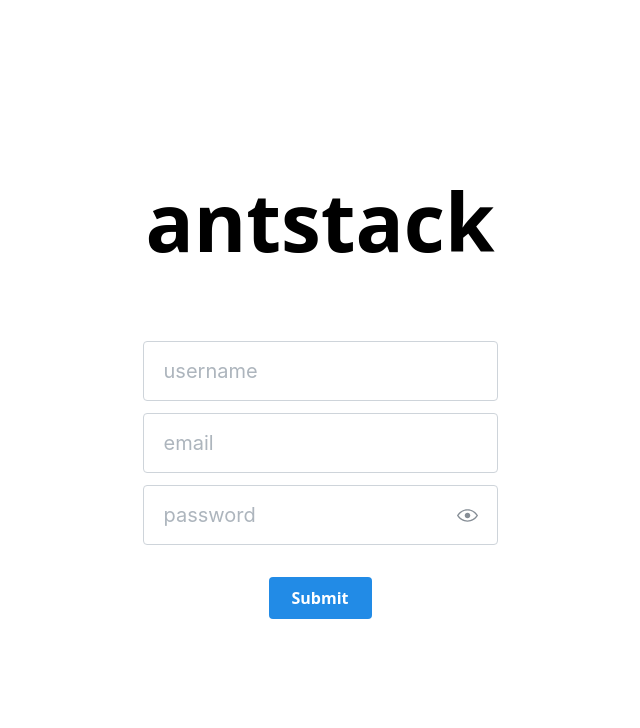
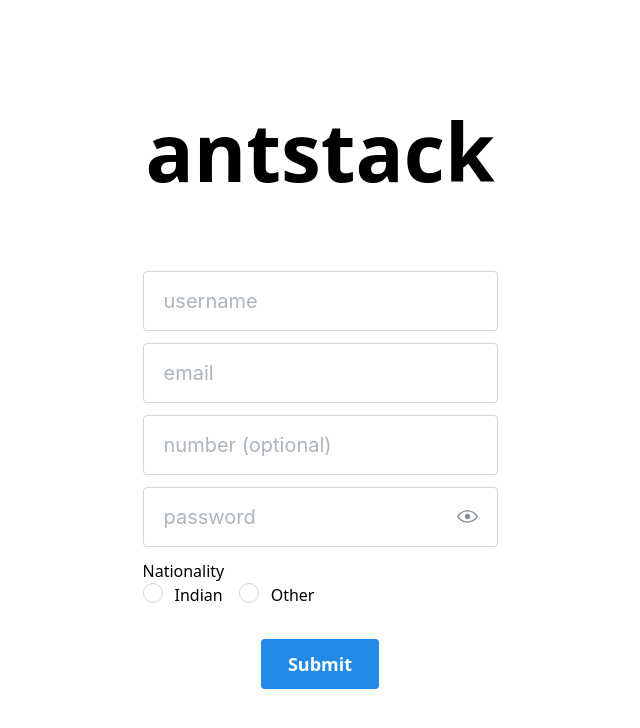
Before and after one commit to lordeadroid/login, a React (Vite) app: page /login in a window 1280 px wide. Shown: the top 728 px of the page, without its empty margins (320-960 px from the left). Built offline with nearby package versions, Linux system fonts and the light colour scheme.

Commit message:
added additional input fields

```diff
--- a/src/Signup/Signup-Page.tsx
+++ b/src/Signup/Signup-Page.tsx
@@ -2,7 +2,10 @@ import {
   Box,
   Button,
   Flex,
+  Group,
   PasswordInput,
+  Radio,
+  RadioGroup,
   Text,
   TextInput,
 } from "@mantine/core";
@@ -36,13 +39,28 @@ const SignupPage: TSignUpPage = ({ form, handleSubmit }) => {
               size="xl"
               {...form.getInputProps("email")}
             />
+            <TextInput
+              placeholder="number (optional)"
+              size="xl"
+              {...form.getInputProps("number")}
+            />
             <PasswordInput
               placeholder="password"
               size="xl"
               {...form.getInputProps("password")}
             />
+            <RadioGroup
+              label="Nationality"
+              size="md"
+              {...form.getInputProps("nationality")}
+            >
+              <Group>
+                <Radio value="indian" label="Indian" />
+                <Radio value="other" label="Other" />
+              </Group>
+            </RadioGroup>
           </Flex>
-          <Button type="submit" size="md">
+          <Button type="submit" size="lg">
             Submit
           </Button>
         </form>
--- a/src/constant.ts
+++ b/src/constant.ts
@@ -4,6 +4,8 @@ export const INITIALFORMDATA = {
   username: EMPTYSTRING,
   email: EMPTYSTRING,
   password: EMPTYSTRING,
+  number: EMPTYSTRING,
+  nationality: EMPTYSTRING,
 };
 
 export const LOCALSTORAGE = {
@@ -14,4 +16,10 @@ export const FORMERROR = {
   email: "Invalid email",
   password: "Password must have at least 3 characters",
   username: "Username must have at least 3 characters",
+  nationality: "Select one of the option",
 };
+
+export const NATIONALITY = {
+  INDIAN: "indian",
+  OTHER: "other",
+};
--- a/src/form-validator.ts
+++ b/src/form-validator.ts
@@ -1,4 +1,4 @@
-import { FORMERROR } from "./constant";
+import { FORMERROR, NATIONALITY } from "./constant";
 import { TValidateFormEntry, TValidatorFn } from "./types";
 
 const isValidEmail: TValidatorFn = (value) => /^\S+@\S+$/.test(value);
@@ -19,10 +19,18 @@ const validateUsername: TValidateFormEntry = (value) => {
   return isValidUsername(value) ? FORMERROR.username : null;
 };
 
+const isValidNationality: TValidatorFn = (value) =>
+  value === NATIONALITY.INDIAN || value === NATIONALITY.OTHER;
+
+const validateNationality: TValidateFormEntry = (value) => {
+  return isValidNationality(value) ? null : FORMERROR.nationality;
+};
+
 const formValidator = {
   email: validateEmail,
   password: validatePassword,
   username: validateUsername,
+  nationality: validateNationality,
 };
 
 export default formValidator;
--- a/src/types.d.ts
+++ b/src/types.d.ts
@@ -4,6 +4,8 @@ export type TFormData = {
   username: string;
   email: string;
   password: string;
+  number: string;
+  nationality: string;
 };
 
 export type THandleSubmit = {
```
